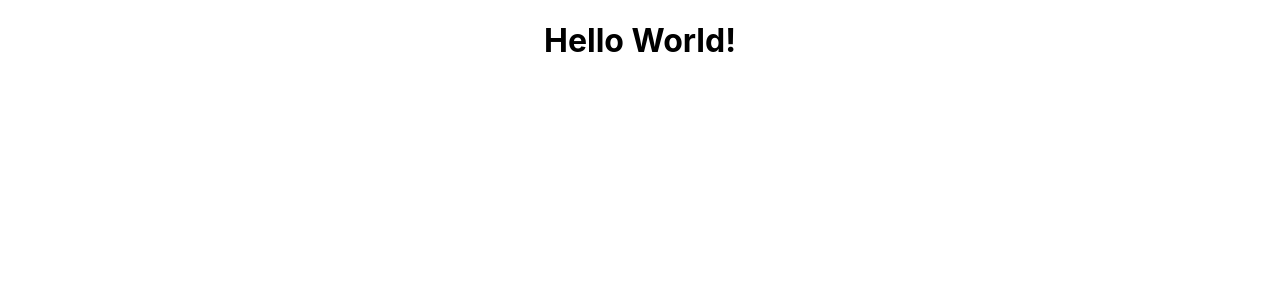
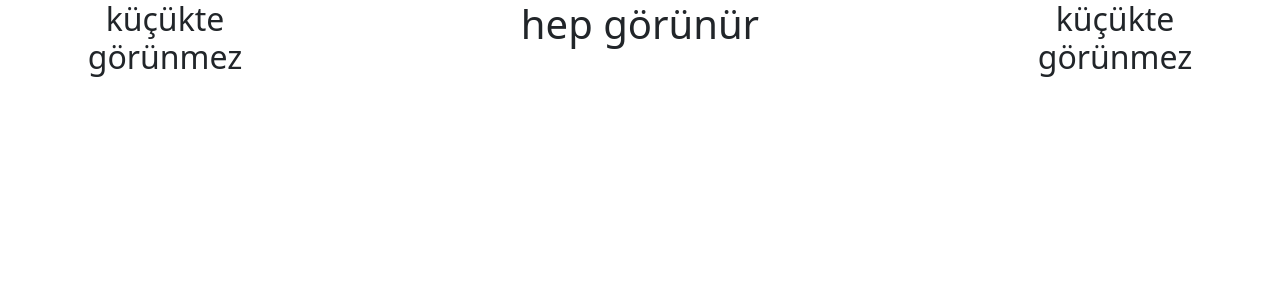
Before and after one commit to firatvdemir/Amadeus-Case-Study, a React (Create React App) app in the folder react/amadeuscase/: page / in a window 1280 px wide. Shown: the top 300 px of the page. Built offline with nearby package versions, Linux system fonts and the light colour scheme.

Commit message:
bootstrap

```diff
--- a/react/amadeuscase/package.json
+++ b/react/amadeuscase/package.json
@@ -6,7 +6,9 @@
     "@testing-library/jest-dom": "^5.17.0",
     "@testing-library/react": "^13.4.0",
     "@testing-library/user-event": "^13.5.0",
+    "bootstrap": "^5.3.2",
     "react": "^18.2.0",
+    "react-bootstrap": "^2.9.2",
     "react-dom": "^18.2.0",
     "react-scripts": "5.0.1",
     "web-vitals": "^2.1.4"
--- a/react/amadeuscase/src/App.js
+++ b/react/amadeuscase/src/App.js
@@ -1,10 +1,18 @@
-import logo from './logo.svg';
 import './App.css';
+import Container from 'react-bootstrap/Container';
+import Row from 'react-bootstrap/Row';
+import Col from 'react-bootstrap/Col';
 
 function App() {
   return (
     <div className="App">
-      <h1>Hello World!</h1>
+      <Container>
+        <Row>
+          <Col xs={1} md={2} ><h2>küçükte görünmez</h2></Col>
+          <Col xs={10} md={8}><h1>hep görünür</h1></Col>
+          <Col xs={1} md={2}><h2>küçükte görünmez</h2></Col>
+        </Row>
+      </Container>
     </div>
   );
 }
--- a/react/amadeuscase/src/index.js
+++ b/react/amadeuscase/src/index.js
@@ -3,6 +3,7 @@
 import './index.css';
 import App from './App';
 import reportWebVitals from './reportWebVitals';
+import 'bootstrap/dist/css/bootstrap.min.css';
 
 const root = ReactDOM.createRoot(document.getElementById('root'));
 root.render(
```
Also changed, not shown: react/amadeuscase/src/components/Airports.JS (added), 1 other file (tests, documents, lock files or other folders).
